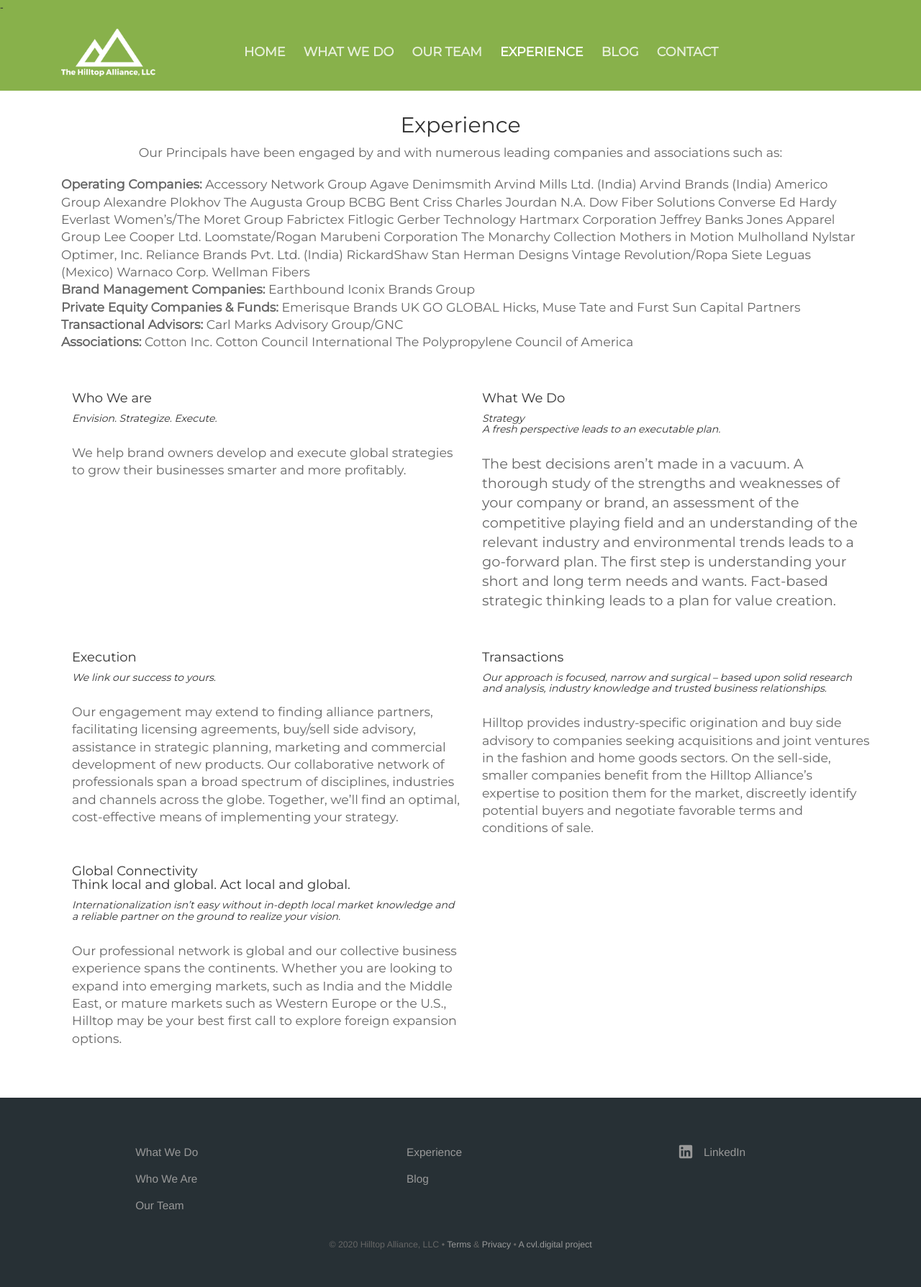
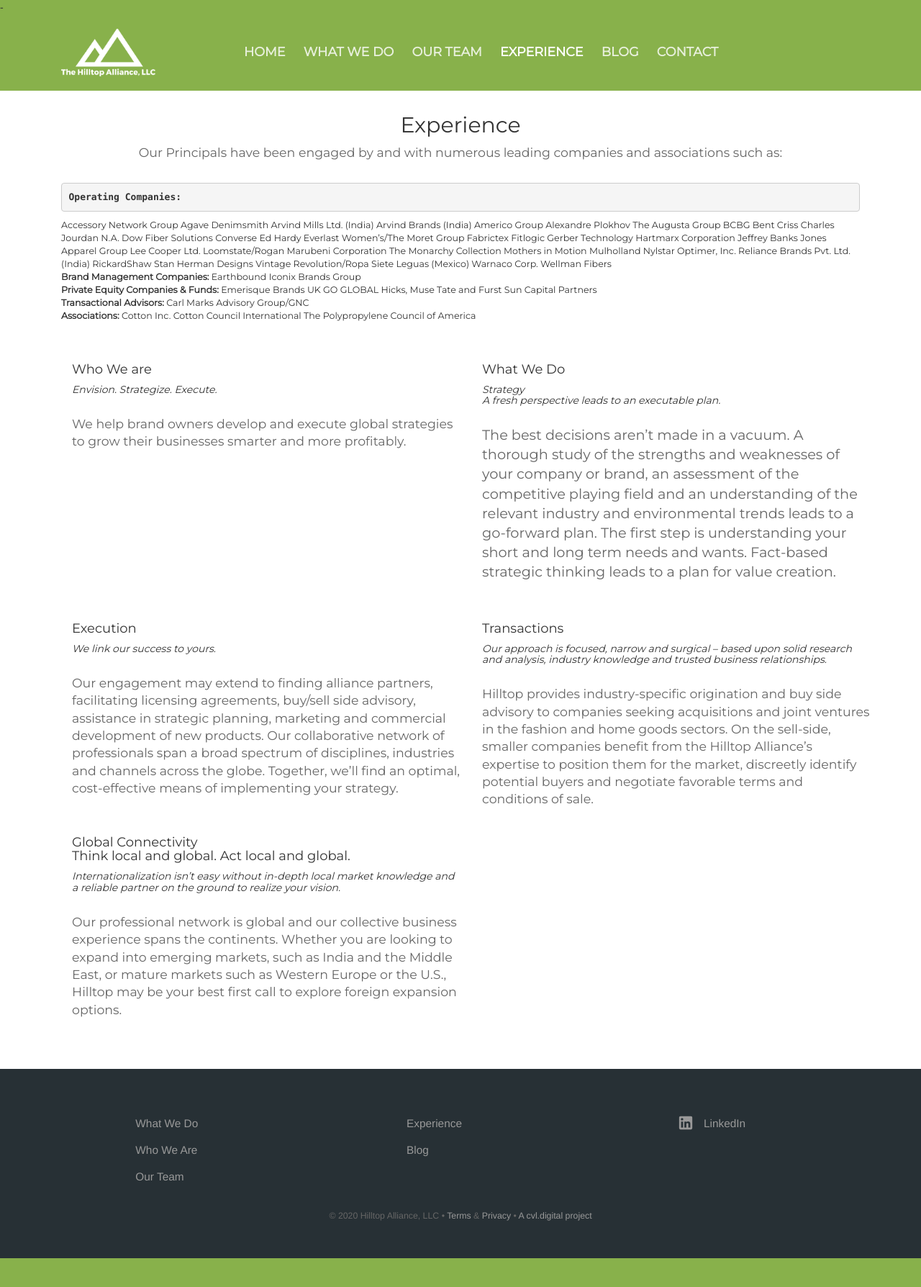
Before and after one commit to Freelance-Repos/Hilltop-Alliance, a Jekyll site: the page built from clients.html, in a window 1280 px wide. Shown: the whole page at 72% size. Built offline with Jekyll 4.4.1, drawn with Linux system fonts in a browser that asks for light colours; after the commit the page ends 1748 px from its top, so only the background shows below that.

```diff
--- a/clients.html
+++ b/clients.html
@@ -6,7 +6,7 @@ description: 'Our Principals have been engaged by and with numerous leading comp
 <section>
 <!-- Companies listed below, before the container -->
 <p>
-<b>Operating Companies:</b>
+<pre><b>Operating Companies: </b></pre>
 Accessory Network Group
 Agave Denimsmith
 Arvind Mills Ltd. (India)
```
